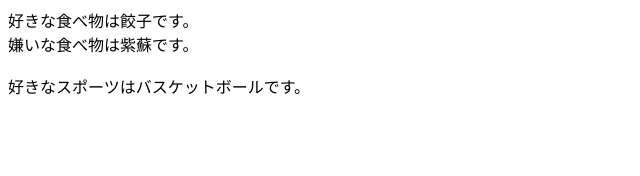
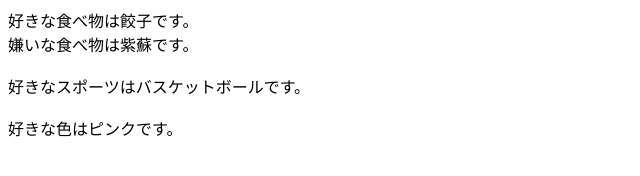
Before and after one commit to Mizuki-Torii/menu, a plain HTML site: page index.html in a window 1280 px wide. Shown: the whole page, without its empty margins (0-640 px from the left). Drawn offline with Linux system fonts and the light colour scheme.

Commit message:
好きな色の追加

```diff
--- a/index.html
+++ b/index.html
@@ -9,5 +9,7 @@
     嫌いな食べ物は紫蘇です。<br>
     <br>
     好きなスポーツはバスケットボールです。<br>
+    <br>
+    好きな色はピンクです。<br>
 </body>
 </html>
```
